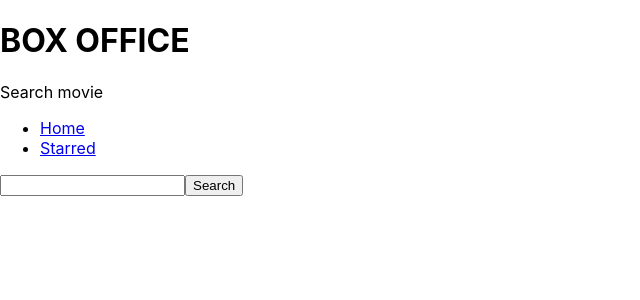
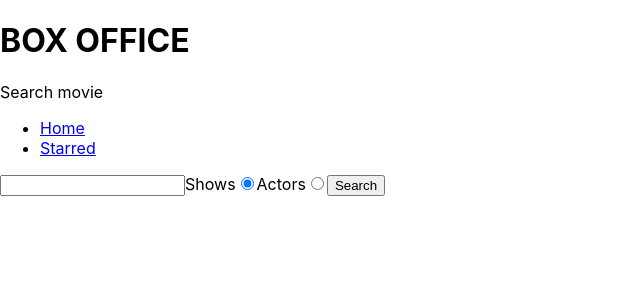
Before and after one commit to Riteshk64/Box-office, a React (Create React App) app: page / in a window 1280 px wide. Shown: the top 300 px of the page, without its empty margins (0-640 px from the left). Built offline with nearby package versions, Linux system fonts and the light colour scheme.

Commit message:
Added search for actors.

```diff
--- a/src/api/tvmaze.js
+++ b/src/api/tvmaze.js
@@ -8,3 +8,4 @@
 };
 
 export const searchForShows = query => apiGet(`/search/shows?q=${query}`);
+export const searchForActors = query => apiGet(`/search/people?q=${query}`);
--- a/src/pages/Home.jsx
+++ b/src/pages/Home.jsx
@@ -1,11 +1,16 @@
 // Home page of the app
 import { useState } from 'react';
-import { searchForShows } from './../api/tvmaze';
+import { searchForShows, searchForActors } from './../api/tvmaze';
 
 const Home = () => {
+  // user input
   const [searchStr, setSearchStr] = useState('');
+  // results from api
   const [apiData, setApiData] = useState(null);
+  // contains errors
   const [apiDataError, setApiDataEror] = useState(null);
+  // conatains radio button values
+  const [searchOption, setSearchOption] = useState('Shows');
 
   // Update searchStr value
   const searchOnInputChange = ev => {
@@ -19,9 +24,13 @@
 
     try {
       setApiDataEror(null);
-
-      const result = await searchForShows(searchStr);
-      setApiData(result);
+      if (searchOption === 'Shows') {
+        const result = await searchForShows(searchStr);
+        setApiData(result);
+      } else {
+        const result = await searchForActors(searchStr);
+        setApiData(result);
+      }
     } catch (error) {
       setApiDataEror(error);
     }
@@ -34,18 +43,47 @@
     }
 
     if (apiData) {
-      return apiData.map(data => (
-        <div key={data.show.id}>{data.show.name}</div>
-      ));
+      return apiData.show
+        ? apiData.map(data => <div key={data.show.id}>{data.show.name}</div>)
+        : apiData.map(data => (
+            <div key={data.person.id}>{data.person.name}</div>
+          ));
     }
 
     return null;
+  };
+
+  const onRadioChange = ev => {
+    setSearchOption(ev.target.value);
   };
 
   return (
     <div>
       <form onSubmit={onSearch}>
         <input type="text" value={searchStr} onChange={searchOnInputChange} />
+
+        <label>
+          Shows
+          <input
+            type="radio"
+            name="search-option"
+            value="Shows"
+            checked={searchOption === 'Shows'}
+            onChange={onRadioChange}
+          />
+        </label>
+
+        <label>
+          Actors
+          <input
+            type="radio"
+            name="search-option"
+            value="Actors"
+            checked={searchOption === 'Actors'}
+            onChange={onRadioChange}
+          />
+        </label>
+
         <button type="submit">Search</button>
       </form>
       <div>{renderApiData()}</div>
```
